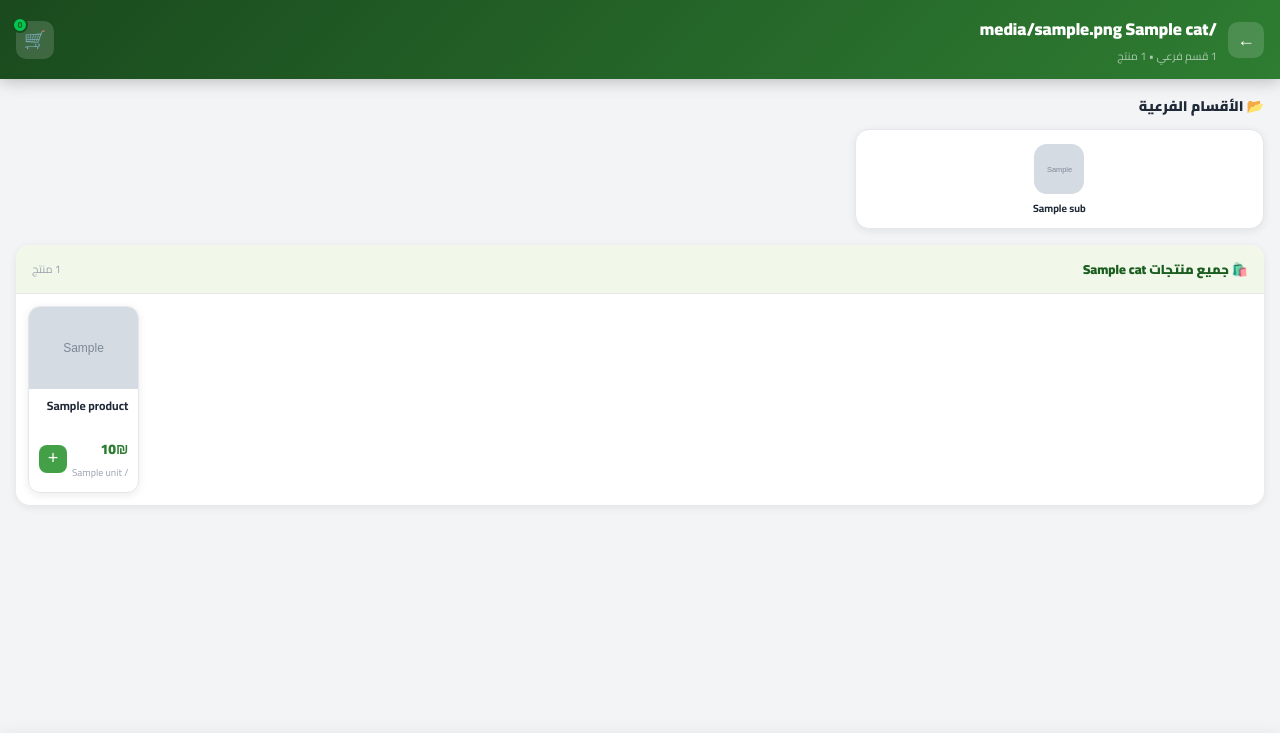
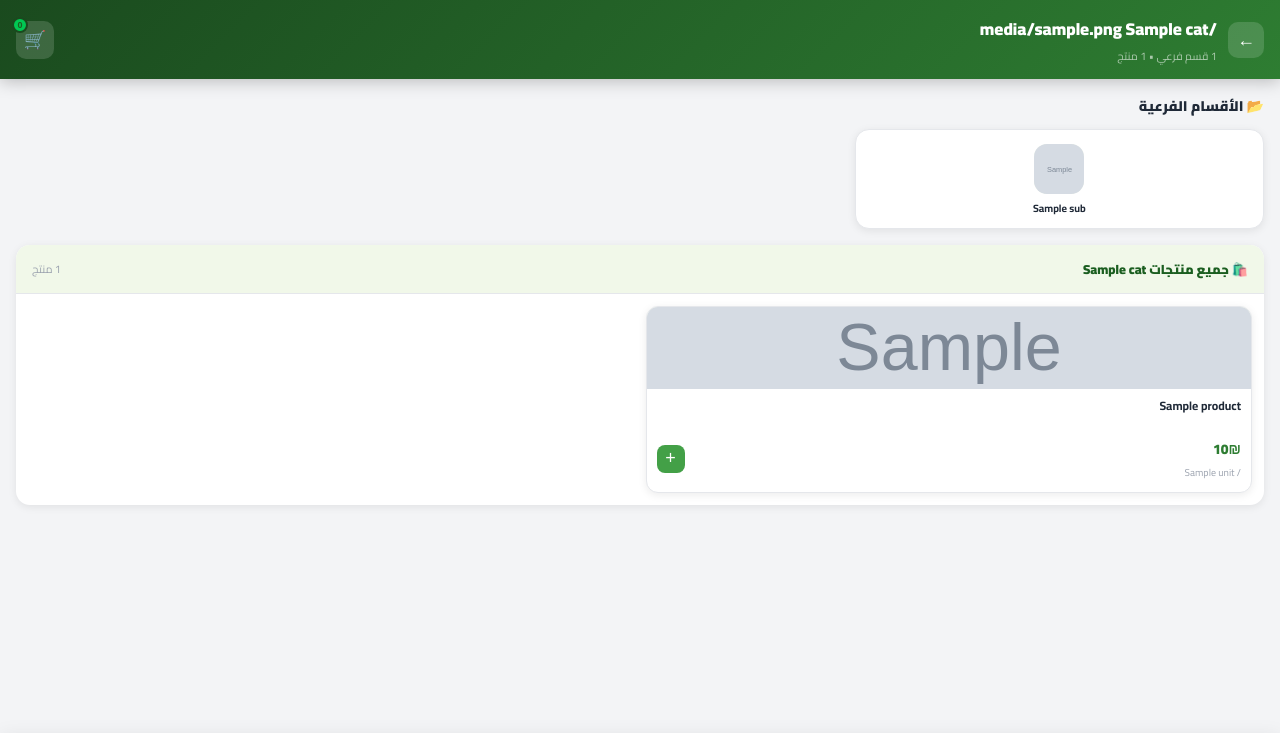
Before and after one commit to rabebar/dokkani, a Flask app: template templates/category.html in a window 1280 px wide. Shown: the top 733 px of the page. Run offline with Flask 3, Linux system fonts and the light colour scheme; the template is opened without the code that fills it: most values are stand-ins (such as "Sample title", 1, 10 or a date in 2020); grey boxes marked "Sample" are stand-in pictures; parts of the project's set-up code (start-up, migrations or seed data) failed here and were passed over.

Commit message:
fix: محاذاة الليمون لليمين

```diff
--- a/templates/category.html
+++ b/templates/category.html
@@ -31,7 +31,7 @@ body{font-family:'Cairo',sans-serif;background:var(--g100);color:var(--g800);pad
 .divider{margin:16px 16px 0;background:var(--w);border-radius:var(--r);overflow:hidden;box-shadow:var(--sh)}
 .div-hdr{padding:12px 16px;background:var(--gx);border-bottom:1px solid var(--g200);font-size:13px;font-weight:900;color:var(--g1);display:flex;align-items:center;justify-content:space-between}
 .pgrid{display:grid;grid-template-columns:1fr 1fr;gap:11px;padding:12px}
-.pcard:last-child:nth-child(odd){grid-column:1/-1;max-width:calc(50% - 6px);margin-right:auto}
+.pcard:last-child:nth-child(odd){max-width:100%;grid-column:1}
 .pcard{background:var(--w);border-radius:12px;overflow:hidden;box-shadow:var(--sh);border:1.5px solid var(--g200);transition:all .2s}
 .pcard:active{transform:scale(.98)}
 .p-img{height:82px;background:var(--gx);display:flex;align-items:center;justify-content:center;font-size:36px;overflow:hidden}
```
